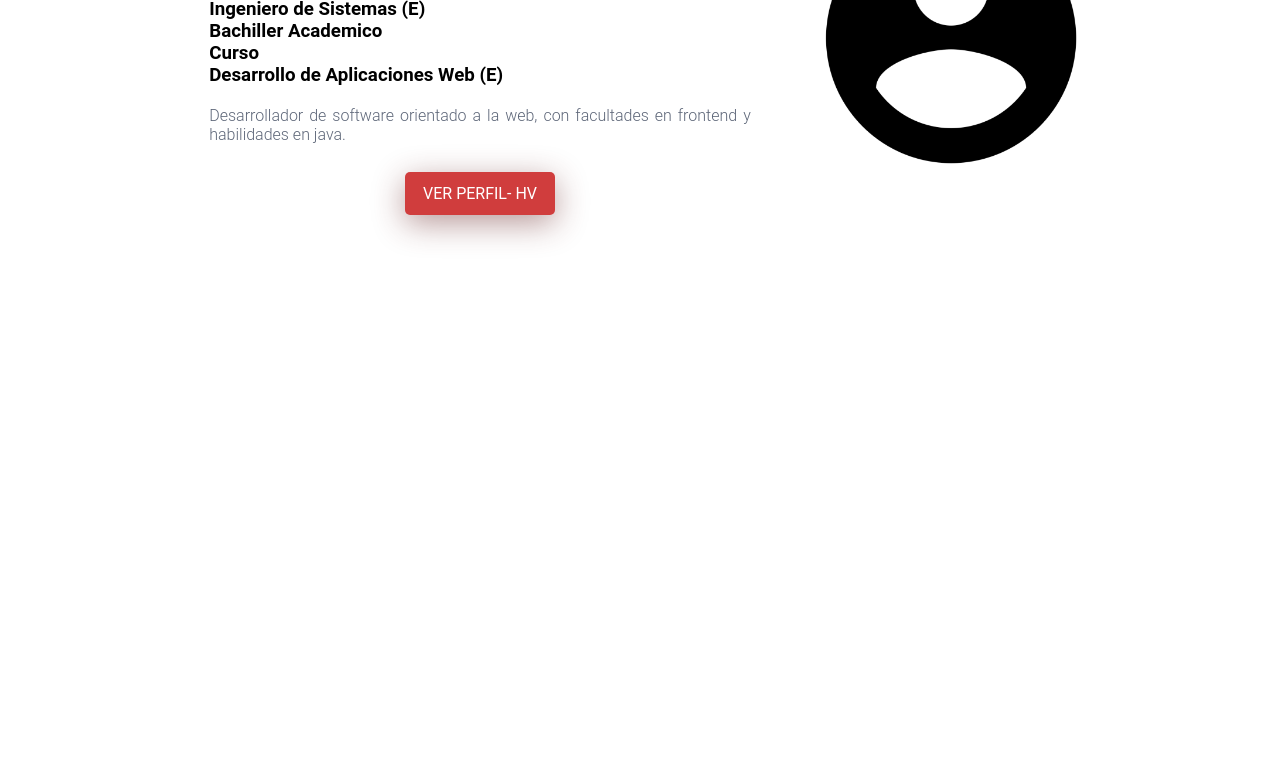
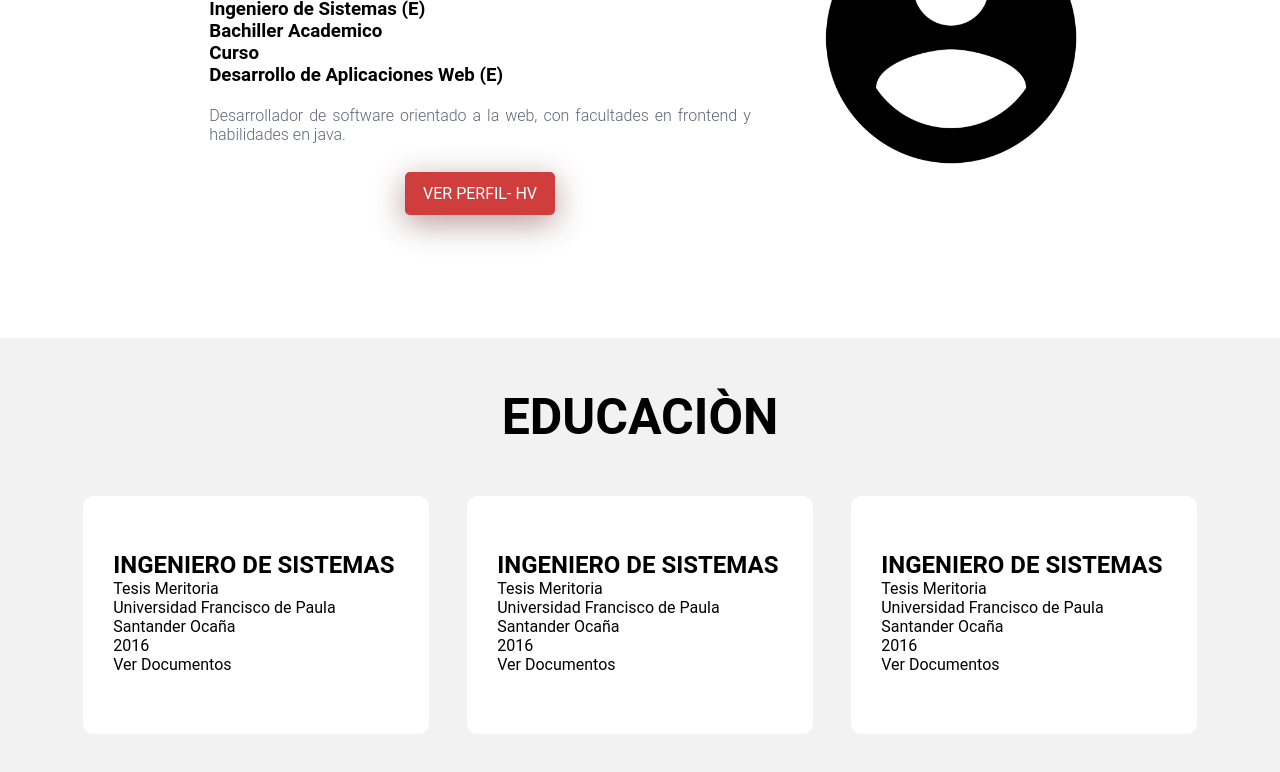
Before and after one commit to Steivin/curriculum, a plain HTML site: page index.html in a window 1280 px wide. Shown: the part 342-1114 px from the top of the page. Before the commit the page ends 800 px from the top, so only its background shows below. Drawn offline with Linux system fonts and the light colour scheme.

Commit message:
continue estructure html for curriculum

```diff
--- a/index.html
+++ b/index.html
@@ -51,4 +51,39 @@
             </section>
         </div>
     </header>
+    <!-- SECTION EDUCATION -->
+    <section id="educacion" class="educacion">
+        <div class="contenedor">
+            <div class="content-educacion">
+                <div class="title">
+                    <h1>EDUCACIÒN</h1>
+                </div>
+                <div class="articulo">
+                    <i></i>
+                    <h3>Ingeniero de Sistemas</h3>
+                    <p>Tesis Meritoria</p>
+                    <p>Universidad Francisco de Paula Santander Ocaña</p>
+                    <p>2016</p>
+                    <a href="#" target="_blank">Ver Documentos</a>
+                </div>
+                <div class="articulo">
+                    <i></i>
+                    <h3>Ingeniero de Sistemas</h3>
+                    <p>Tesis Meritoria</p>
+                    <p>Universidad Francisco de Paula Santander Ocaña</p>
+                    <p>2016</p>
+                    <a href="#" target="_blank">Ver Documentos</a>
+                </div>
+                <div class="articulo">
+                    <i></i>
+                    <h3>Ingeniero de Sistemas</h3>
+                    <p>Tesis Meritoria</p>
+                    <p>Universidad Francisco de Paula Santander Ocaña</p>
+                    <p>2016</p>
+                    <a href="#" target="_blank">Ver Documentos</a>
+                </div>
+            </div>
+        </div>
+    </section>
 </body>
+</html>
```
